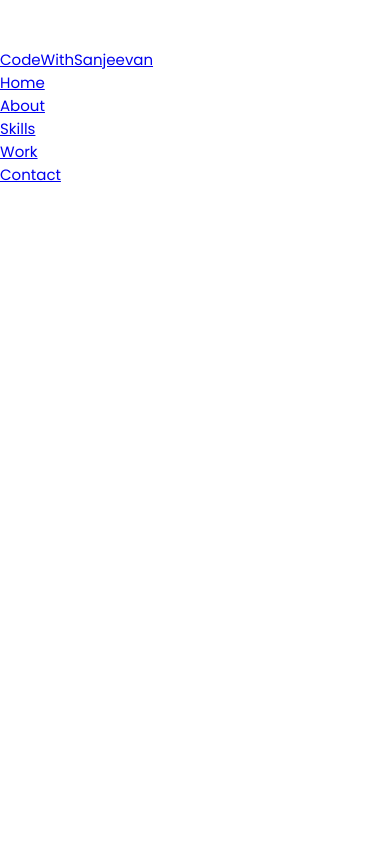
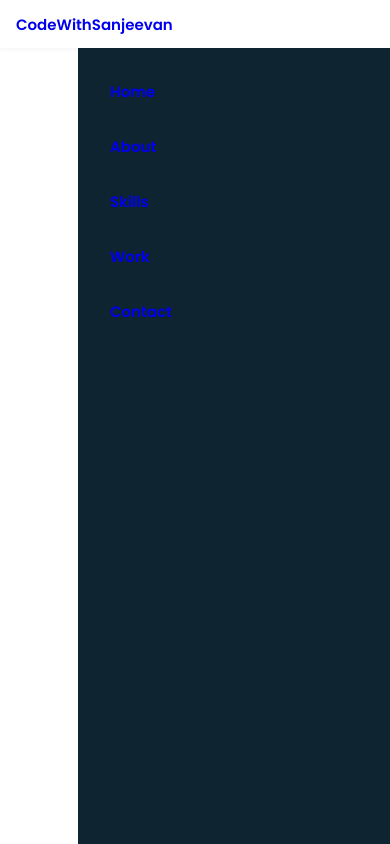
Before and after one commit to sanjeevannp/portfolio, a plain HTML site: page index.html in a window 390 px wide. Drawn offline with nearby package versions, Linux system fonts and the light colour scheme.

Commit message:
32.27 bug

```diff
--- a/assets/css/style.css
+++ b/assets/css/style.css
@@ -78,3 +78,62 @@ ul {
      padding: 0;
      list-style: none;
 }
+
+a{
+    text-decoration: none;
+}
+
+img{
+   max-width: 100%;
+   height: auto;
+   display: block;
+}
+
+/* CUSTOM CSS CLASSES */
+
+/* LAYOUT */
+.bd_grid{
+    max-width: 1024px;
+    display: grid;
+    grid-template-columns: 100%;
+    grid-column-gap: 2rem;
+    width: calc(100%-2rem);
+    margin-left: var(--mb-2);
+    margin-right: var(--mb-2);
+}
+
+.header{
+  width: 100%;
+  position: fixed;
+  top: 0;
+  left: 0;
+  z-index: var(--z-fixed);
+  background: #fff;
+  box-shadow: 0 1px 4px rgba(146, 161, 176, 0.15);
+}
+
+/* Navbar */
+.nav{
+  height: var(--header-height);
+  display: flex;
+  justify-content: space-between;
+  align-items: center;
+  font-weight: var(--font-semi);
+}
+
+@media screen and (max-width: 768px){
+.nav_menu{
+      position: fixed;
+      top: var(--header-height);
+      right:0;
+      width:80%;
+      height:100%;
+      padding:2rem;
+      background-color: var(--second-colour);
+      transition: 0.5s;
+  }
+}
+
+.nav_items{
+   margin-bottom: var(--mb-4);
+}
```
